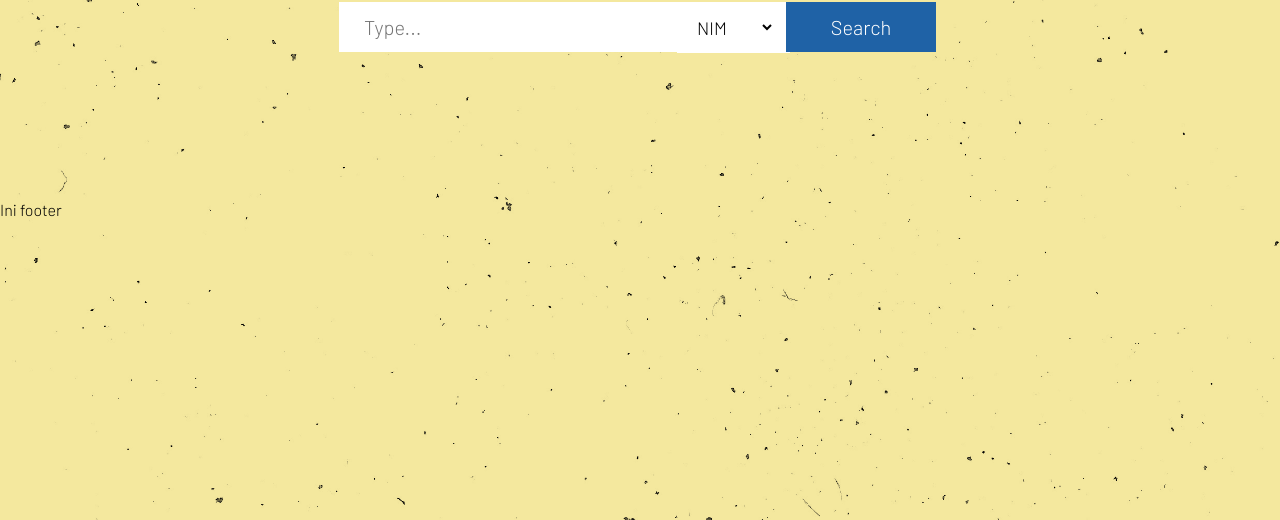
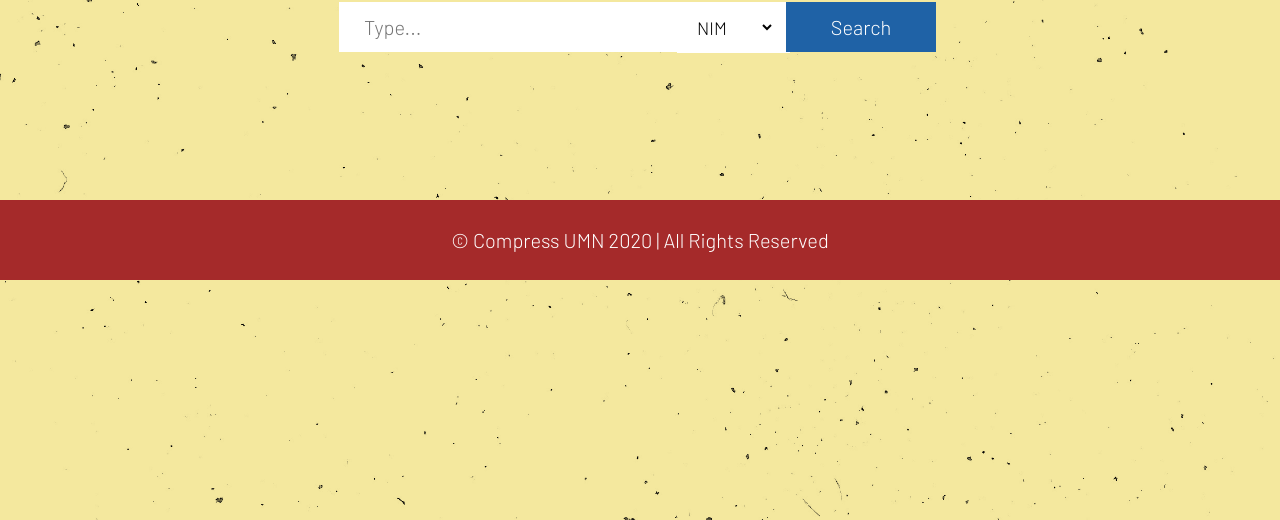
Before and after one commit to DwynnTama/CompressUMN, a CodeIgniter app: page /CompressUMN/Oprec in a window 1280 px wide. Shown: the part 200-720 px from the top of the page. Run offline with CodeIgniter, Linux system fonts and the light colour scheme.

Commit message:
footer update

```diff
--- a/application/views/templates/compress-footer.php
+++ b/application/views/templates/compress-footer.php
@@ -1,5 +1,5 @@
     <div class="footer">
-        Ini footer
+        <div class="copyright">© Compress UMN 2020 | All Rights Reserved</div>
     </div>
 
     <script>
@@ -18,16 +18,21 @@
             var i;
             var slides = document.getElementsByClassName("mySlides");
             var dots = document.getElementsByClassName("dot");
-        if (n > slides.length) {slideIndex = 1}
-        if (n < 1) {slideIndex = slides.length}
+            if (n > slides.length) {
+                slideIndex = 1
+            }
+            if (n < 1) {
+                slideIndex = slides.length
+            }
             for (i = 0; i < slides.length; i++) {
                 slides[i].style.display = "none";
             }
             for (i = 0; i < dots.length; i++) {
                 dots[i].className = dots[i].className.replace(" active", "");
             }
-        slides[slideIndex-1].style.display = "block";
-        dots[slideIndex-1].className += " active";
+            slides[slideIndex - 1].style.display = "block";
+            dots[slideIndex - 1].className += " active";
         }
     </script>
+
     </html>
--- a/assets/css/style.css
+++ b/assets/css/style.css
@@ -37,6 +37,23 @@ body{
     background-color: rgba(0, 0, 0, 0.6);
     width: 100%;
     z-index: 100;
+}
+
+.footer{
+    align-items: center;
+    bottom: 0;
+    left: 0;
+    height: 10vh;
+    width: 100%;
+    background-color: brown;
+    color: white;
+    text-align: center;
+    display: flex;
+    justify-content: center;
+}
+
+.copyright{
+    font-size: 20px;
 }
 
 .sub-bar{
@@ -107,11 +124,6 @@ body{
 
 .instruction-title img{
     width: 2vw;
-}
-
-.footer{
-    bottom: 0;
-    left: 0;
 }
 
 .compress-section{
```
Lines whose indentation alone changed are shown as unchanged.
